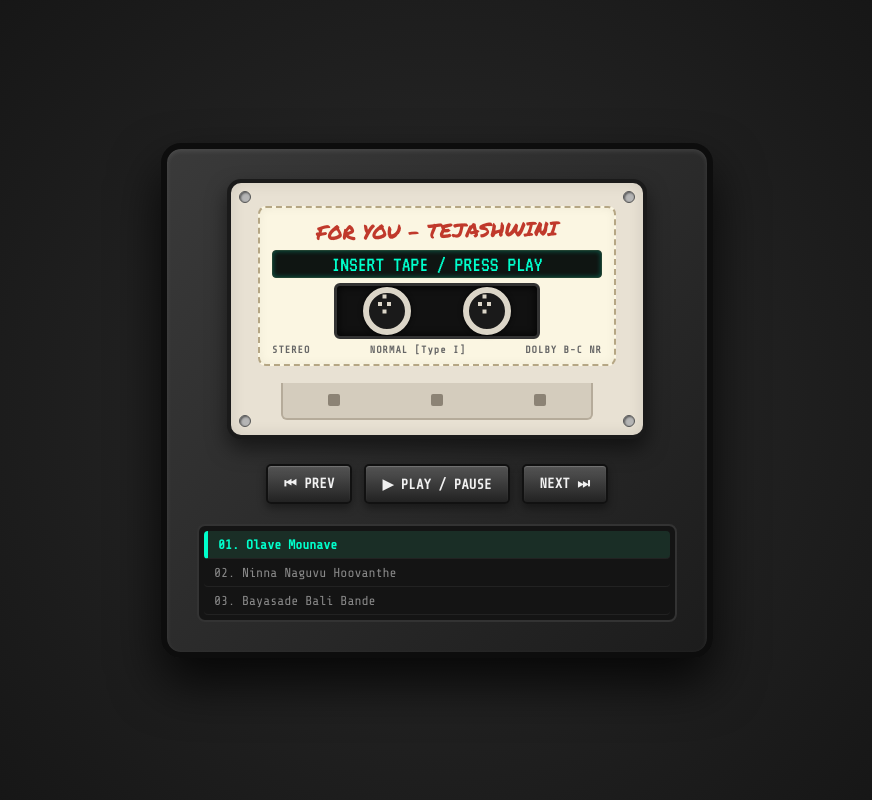
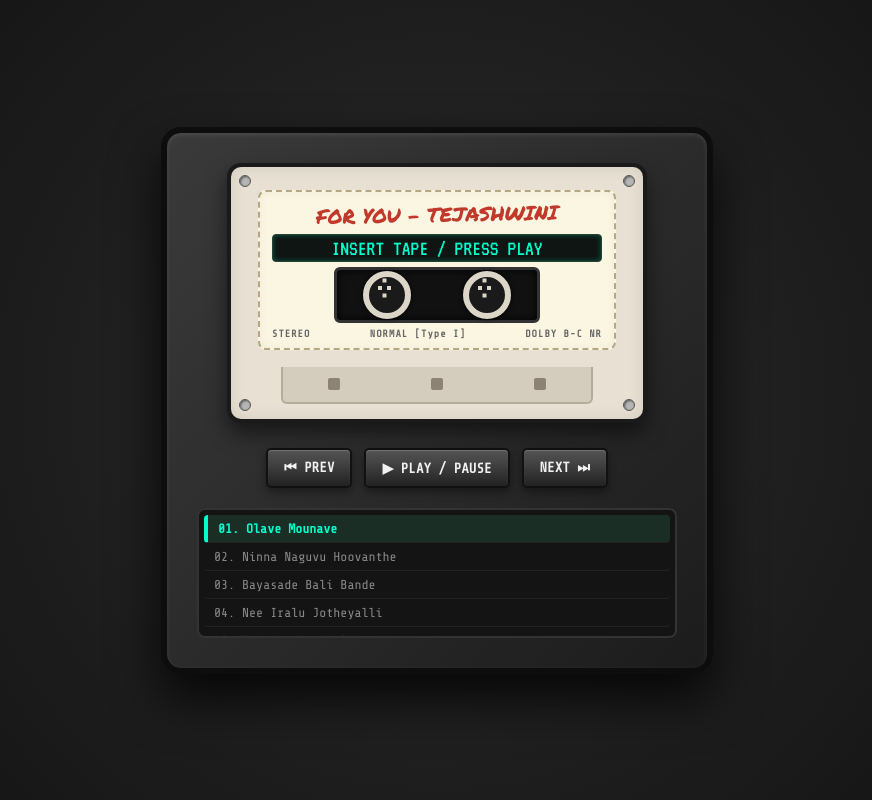
Before and after one commit to Madhushree-3105/mixtape, a plain HTML site: page index.html in a window 1280 px wide. Shown: the whole page, without its empty margins (203-1075 px from the left). Drawn offline with nearby package versions, Linux system fonts and the light colour scheme.

Commit message:
Add files via upload

```diff
--- a/index.html
+++ b/index.html
@@ -313,7 +313,21 @@
     const mixtapeTracks = [
       { title: "01. Olave Mounave", file: "Olave Mounave.mp3" },
       { title: "02. Ninna Naguvu Hoovanthe", file: "Ninna Naguvu.mp3" },
-      { title: "03. Bayasade Bali Bande", file: "Bayasade Bali Bande.mp3" }
+      { title: "03. Bayasade Bali Bande", file: "Bayasade Bali Bande.mp3" },
+	  { title: "04. Nee Iralu Jotheyalli", file: "Nee Iralu Jotheyalli.mp3" },
+	  { title: "05. Muttina Hanigalu", file: "Muttina Hanigalu.mp3" },
+	  { title: "06. Yeno Santhosha", file: "Yeno Santhosha.mp3" },
+	  { title: "07. O Gunavantha", file: "O Gunavantha.mp3" },
+	  { title: "08. Aakaasha Deepavu Neenu", file: "Aakaasha Deepavu Neenu.mp3" },
+	  { title: "09. Ee Sundara", file: "Ee Sundara.mp3" },
+	  { title: "10. Naa Ninna Mareyalare", file: "Naa Ninna Mareyalare.mp3" },
+	  { title: "11. Kuhu Kuhu Kogile", file: "Kuhu Kuhu Kogile.mp3" },
+	  { title: "12. Nenapu Nenapu", file: "Nenapu Nenapu.mp3" },
+	  { title: "13. Muddina Hudugi Chanda", file: "Muddina Hudugi Chanda.mp3" },
+	  { title: "14. Bangaradinda", file: "Bangaradinda.mp3" },
+	  { title: "15. Jotheyagi Hithavagi", file: "Jotheyagi Hithavagi.mp3" },
+	  { title: "16. Yuga Yugagale Sagali", file: "Yuga Yugagale Sagali.mp3" },
+	  { title: "17. Aaseya Bhava", file: "Aaseya Bhava.mp3" }
     ];
 
     let currentIndex = 0;
```
